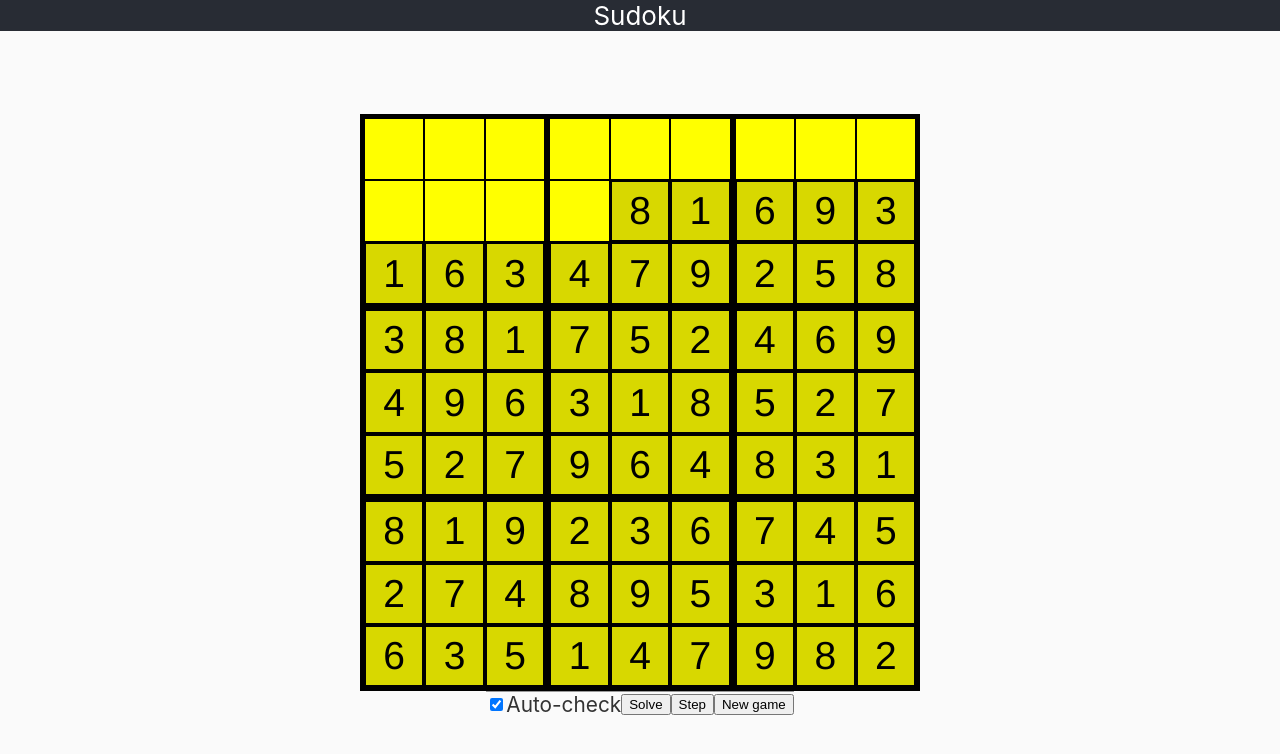
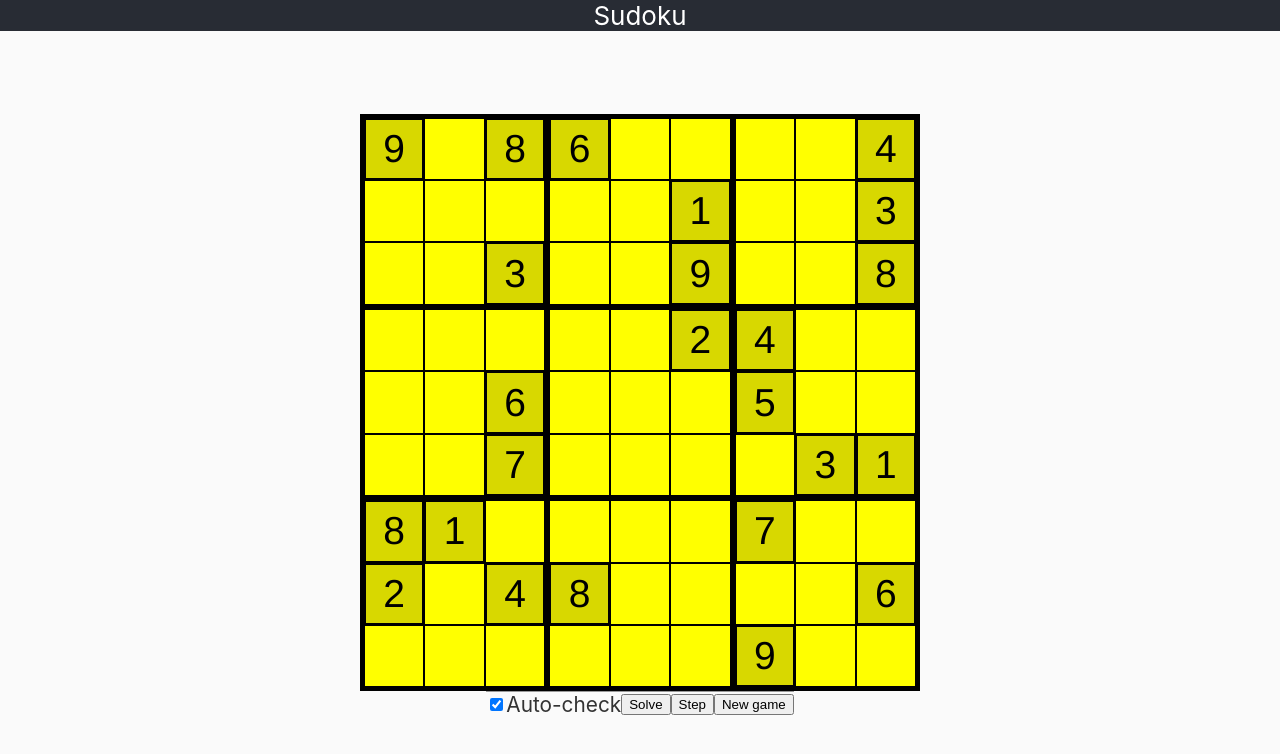
Before and after one commit to micadam/SudokuGuy, a React (Create React App) app: page / in a window 1280 px wide. Shown: the top 754 px of the page. Built offline with nearby package versions, Linux system fonts and the light colour scheme.

Commit message:
Bugfixing done
Still needs some optimization, but it produces nice boards now.

```diff
--- a/src/SudokuCell.jsx
+++ b/src/SudokuCell.jsx
@@ -11,7 +11,7 @@ export default class SudokuCell extends React.Component{
         return (
             <div className={className}>
                 <div className="content">
-                    { this.props.modifiable ?
+                    {this.props.modifiable ?
                         <input
                             type="text"
                             value={this.props.value === "." ? "" : this.props.value}
--- a/src/SudokuGame.jsx
+++ b/src/SudokuGame.jsx
@@ -173,6 +173,9 @@ export default class SudokuGame extends React.Component {
 
 
     render() {
+        if (!this.state.board) {
+            return <div>Generating board...</div>
+        }
         const board = this.state.board;
         const {rowViolations, columnViolations, squareViolations} = this.state.violations;
         const complete = this.state.complete;
--- a/src/SudokuStrategies.js
+++ b/src/SudokuStrategies.js
@@ -92,7 +92,7 @@ class Move {
  * A Sudoku strategy that looks at each cell in turn, and checks if it legally can
  * only be one number. If so, it will fill in that number.
  */
-const oneMissingFromUnit = function(board) {
+const oneMissingFromUnit = function(board, possibleNumbers) {
     const source = "oneMissingFromUnit";
     const moves = [];
     for (let i = 0; i < board.size; i++) {
@@ -100,9 +100,9 @@ const oneMissingFromUnit = function(board) {
             if (board.board[i][j] !== '.') {
                 continue;
             }
-            const possibleNumbers = board.getPossibleNumbers(i, j);
-            if (possibleNumbers.size === 1) {
-                moves.push(Move.str(i, j, [...possibleNumbers][0], source));
+            const possible = possibleNumbers[i][j];
+            if (possible.size === 1) {
+                moves.push(Move.str(i, j, [...possible][0], source));
             }
         }
     }
@@ -113,11 +113,34 @@ const oneMissingFromUnit = function(board) {
  * A sudoku strategy that for each cell, for each possible number there, checks if
  * it is the only possible cell for that number in that unit.
  */
-const cantBeAnywhereElseInUnit = function(board) {
+const cantBeAnywhereElseInUnit = function(board, possibleNumbers) {
     const source = "cantBeAnywhereElseInUnit";
     const moves = [];
-    const possibleNumbers = board.board.map((row, i) => row.map((_, j) => board.getPossibleNumbers(i, j)));
 
+    for (let i = 0; i < board.size; i++) {
+        for (let j = 0; j < board.size; j++) {
+            const possible = possibleNumbers[i][j];
+            for (let num of possible) {
+                const units = [board.rowUnits[i], board.columnUnits[j], board.squareUnits[board.getSquareIndex(i, j)]];
+                for (let unit of units) {
+                    let numInUnit = 0;
+                    for (let cellStr of unit) {
+                        const [row, col] = stringToCell(cellStr);
+                        if (possibleNumbers[row][col].has(num)) {
+                            numInUnit++;
+                        }
+                    }
+                    if (numInUnit === 1) {
+                        moves.push(Move.str(i, j, num, source));
+                    }
+                }
+            }
+        }
+    }
+    return moves;
+}
+
+const eliminateCrossUnit = function(board, possibleNumbers) {
     for (let idx of board.allUnits.keys()) {
         const unit = board.allUnits[idx];
         for (let num of board.missingFromUnits[idx]) {
@@ -158,28 +181,6 @@ const cantBeAnywhereElseInUnit = function(board) {
             }
         }
     }
-
-    for (let i = 0; i < board.size; i++) {
-        for (let j = 0; j < board.size; j++) {
-            const possible = possibleNumbers[i][j];
-            for (let num of possible) {
-                const units = [board.rowUnits[i], board.columnUnits[j], board.squareUnits[board.getSquareIndex(i, j)]];
-                for (let unit of units) {
-                    let numInUnit = 0;
-                    for (let cellStr of unit) {
-                        const [row, col] = stringToCell(cellStr);
-                        if (possibleNumbers[row][col].has(num)) {
-                            numInUnit++;
-                        }
-                    }
-                    if (numInUnit === 1) {
-                        moves.push(Move.str(i, j, num, source));
-                    }
-                }
-            }
-        }
-    }
-    return moves;
 }
 
 
@@ -197,8 +198,10 @@ const solve = function(rawBoard, numSquares, squareSize, log=false) {
     let moveMade = true;
     while (moveMade && numMissingSquares > 0) {
         moveMade = false;
+        let possibleNumbers = board.board.map((row, i) => row.map((_, j) => board.getPossibleNumbers(i, j)));
+        eliminateCrossUnit(board, possibleNumbers);
         for (let strategy of SudokuStrategies) {
-            const moves = strategy(board, numSquares, squareSize);
+            const moves = strategy(board, possibleNumbers);
             if (moves.length > 0) {
                 const randomIndex = Math.floor(Math.random() * moves.length);
                 const move = Move.fromString(moves[randomIndex]);
--- a/src/SudokuUtils.js
+++ b/src/SudokuUtils.js
@@ -100,7 +100,6 @@ const boardsEqual = function(board, board2) {
         }
         for (let j = 0; j < board[i].length; j++) {
             if (board[i][j] !== board2[i][j]) {
-                console.log(`${board[i][j]} !== ${board2[i][j]}`);
                 return false;
             }
         }
@@ -115,30 +114,22 @@ const copyBoard = function(board) {
 const removeUntilUnsolvable = function(board, numSquares, squareSize) {
     let solvable = true;
     const size = numSquares * squareSize;
-    const boardFull = copyBoard(board);
+    const fullBoard = copyBoard(board);
     let lastSolvable = copyBoard(board);
-    let attempt = 0;
+    const allCells = new Array(size * size).fill(0).map((_, i) => [Math.floor(i / size), i % size]);
     while (solvable) {
-        attempt++;
-        console.log(`Attempt ${attempt}`);
         let solved = false;
-        board = copyBoard(lastSolvable);
-        const allCells = [];
-        for (let i = 0; i < size; i++) {
-            for (let j = 0; j < size; j++) {
-                if (board[i][j] !== '.') {
-                 allCells.push([i, j]);
-                }
-            }
-        }
         while (allCells.length > 0 && !solved) {
-            const randomIndex = 0;
+            const randomIndex = Math.floor(Math.random() * allCells.length);
             const [row, col] = allCells[randomIndex];
-            console.log(`Removing ${row}, ${col}, value ${board[row][col]}`);
+            const oldValue = board[row][col];
             board[row][col] = '.';
             allCells.splice(randomIndex, 1);
             let newBoard = SudokuStrategies.solve(board, numSquares, squareSize);
-            solved = boardsEqual(boardFull, newBoard);
+            solved = boardsEqual(fullBoard, newBoard);
+            if (!solved) {
+                board[row][col] = oldValue;
+            }
         }
         if (solved) {
             lastSolvable = copyBoard(board);
@@ -146,7 +137,6 @@ const removeUntilUnsolvable = function(board, numSquares, squareSize) {
             solvable = false;
         }
     }
-    console.log(lastSolvable);
     return lastSolvable;
 }
 
```
